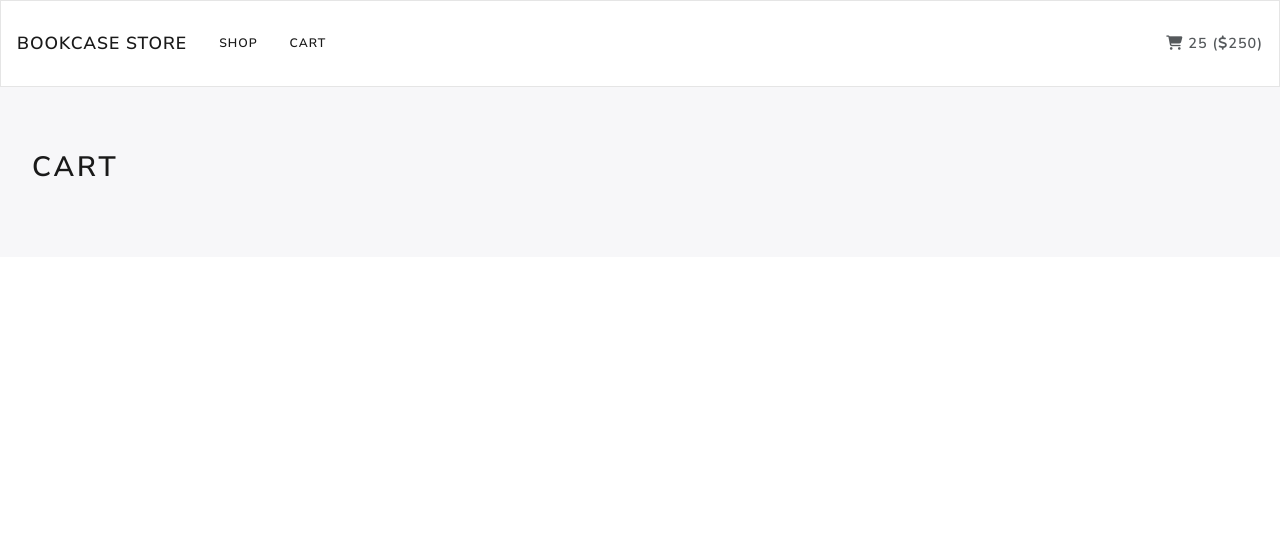
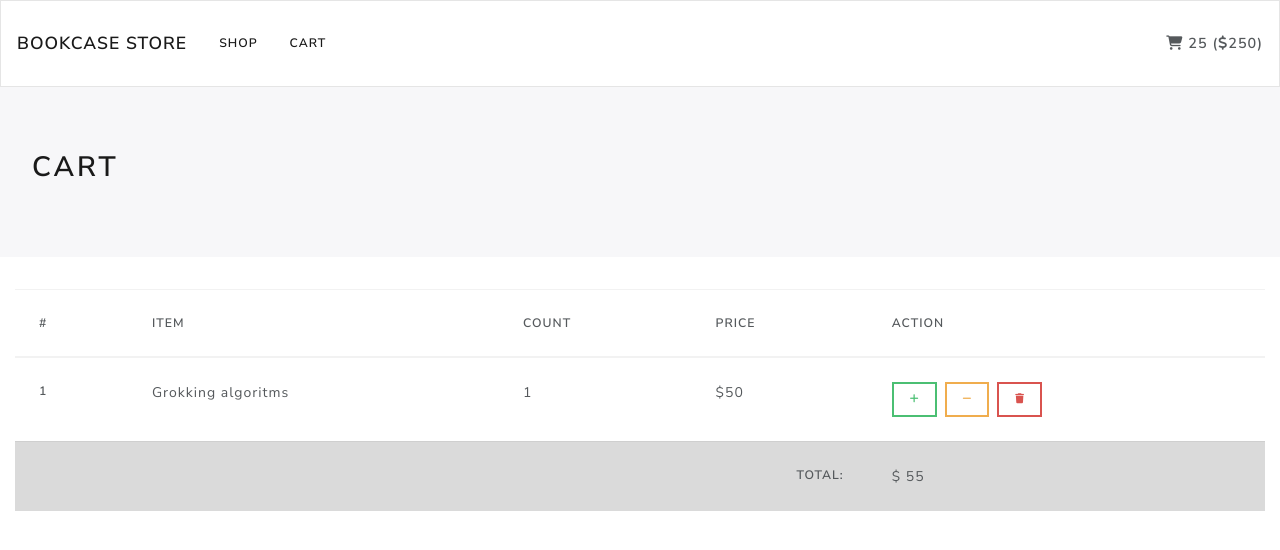
Before and after one commit to revuwem/bookcase-store, a React (Create React App) app: page /cart in a window 1280 px wide. Shown: the top 550 px of the page. Built offline with nearby package versions, Linux system fonts and the light colour scheme.

Commit message:
added cartTable

```diff
--- a/src/components/pages/cart-page.js
+++ b/src/components/pages/cart-page.js
@@ -1,4 +1,5 @@
 import React from 'react';
+import CartTable from '../cart-table';
 
 import './pages.css';
 
@@ -8,7 +9,9 @@ const CartPage = () => {
             <div className="jumbotron">
                 <h2>Cart</h2>
             </div>
-            <div className="container-fluid"></div>
+            <div className="container-fluid">
+                <CartTable />
+            </div>
         </main>
     );
 };
```
